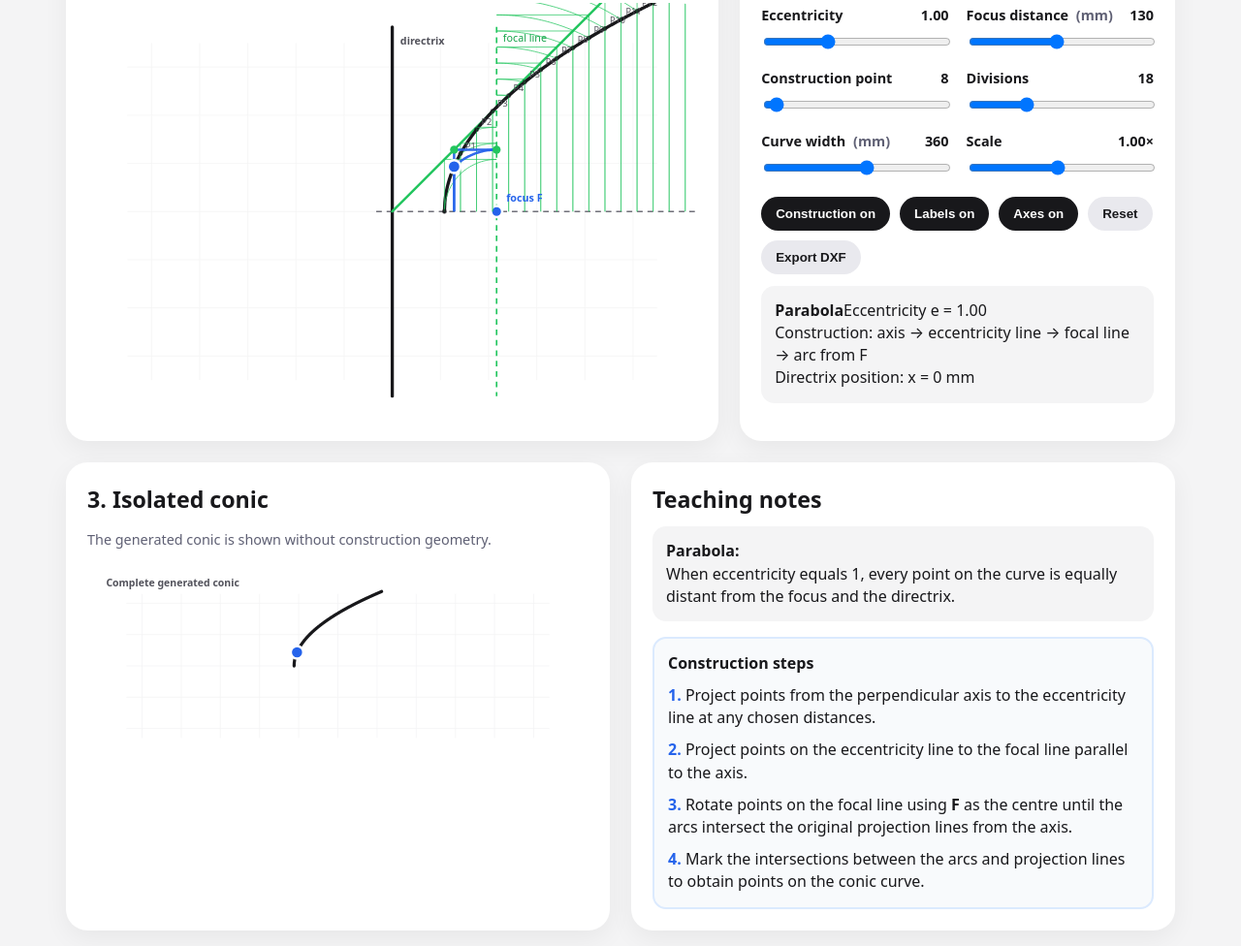
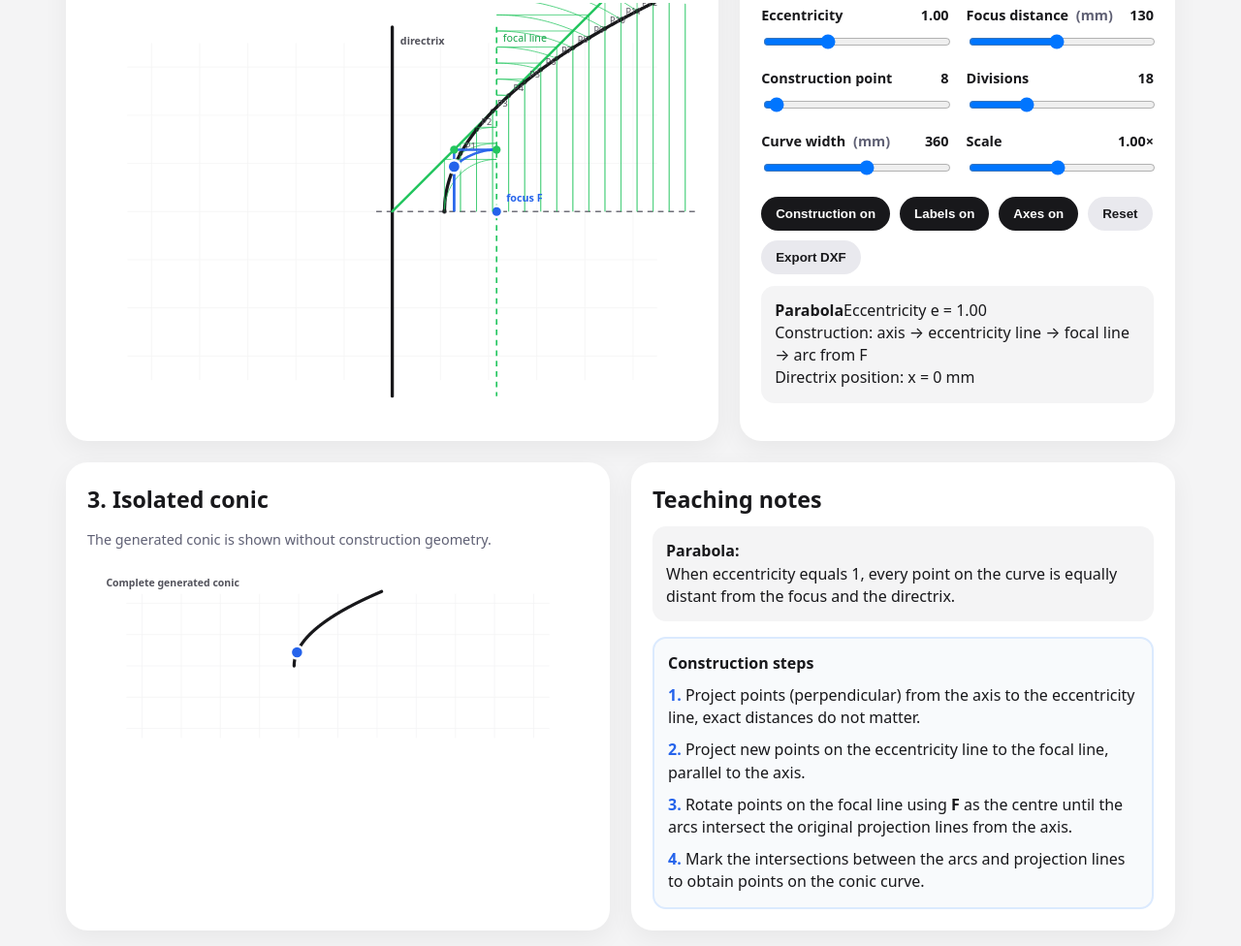
Before and after one commit to liammaquet-byte/Conics, a plain HTML site: page index.html in a window 1280 px wide. Shown: the part 307-1283 px from the top of the page at 97% size. Drawn offline with Linux system fonts and the light colour scheme.

Commit message:
Update index.html

```diff
--- a/index.html
+++ b/index.html
@@ -63,8 +63,8 @@
         <div class="note" style="margin-top:16px;background:#f8fafc;border:2px solid #dbeafe">
           <strong style="display:block;margin-bottom:10px;font-size:1rem">Construction steps</strong>
           <div style="display:grid;gap:10px">
-            <div><strong style="color:#2563eb">1.</strong> Project points from the perpendicular axis to the eccentricity line at any chosen distances.</div>
-            <div><strong style="color:#2563eb">2.</strong> Project points on the eccentricity line to the focal line parallel to the axis.</div>
+            <div><strong style="color:#2563eb">1.</strong> Project points (perpendicular) from the axis to the eccentricity line, exact distances do not matter.</div>
+            <div><strong style="color:#2563eb">2.</strong> Project new points on the eccentricity line to the focal line, parallel to the axis.</div>
             <div><strong style="color:#2563eb">3.</strong> Rotate points on the focal line using <strong>F</strong> as the centre until the arcs intersect the original projection lines from the axis.</div>
             <div><strong style="color:#2563eb">4.</strong> Mark the intersections between the arcs and projection lines to obtain points on the conic curve.</div>
           </div>
```
